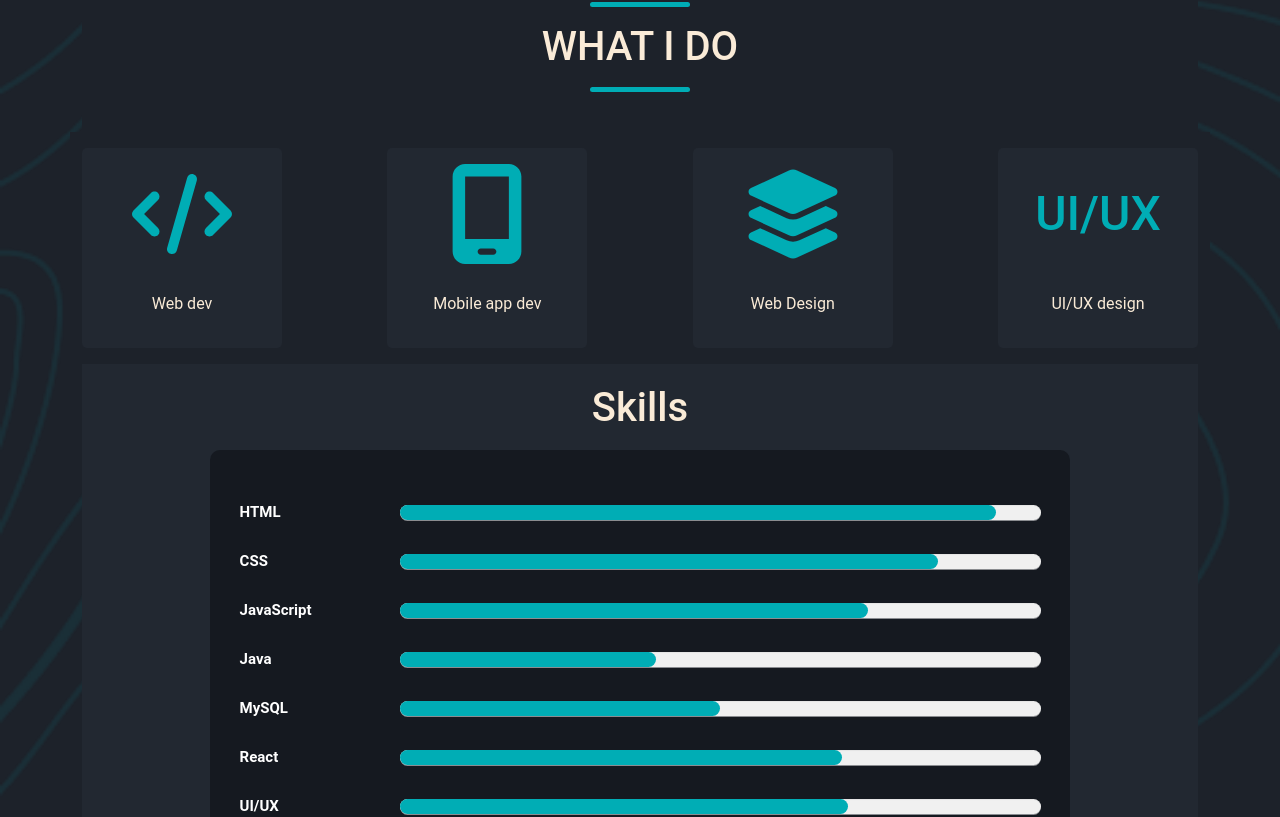
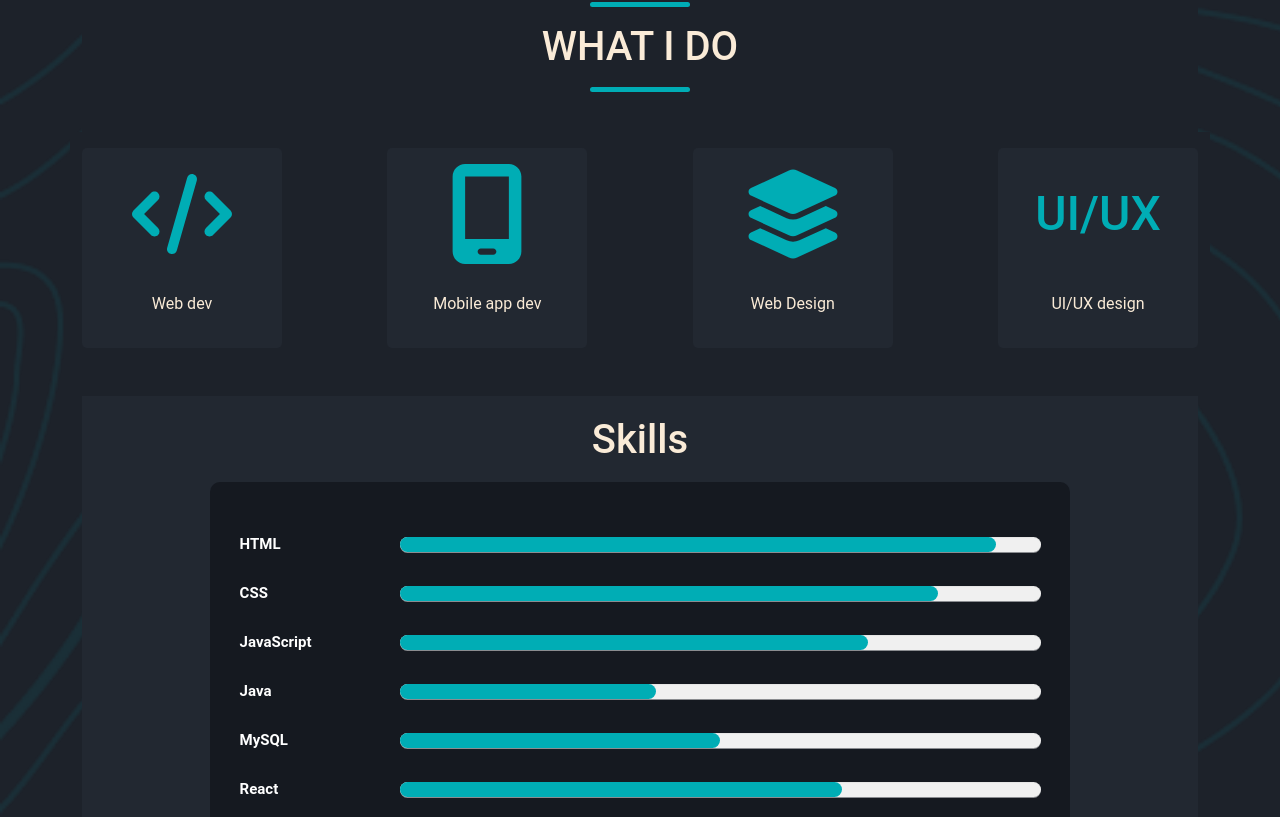
Before and after one commit to jkimkim/portfolio-website, a React (Create React App) app in the folder my-portfolio/: page / in a window 1280 px wide. Shown: the part 878-1695 px from the top of the page. Built offline with nearby package versions, Linux system fonts and the light colour scheme.

Commit message:
Update body.css

```diff
--- a/my-portfolio/src/components/css/body.css
+++ b/my-portfolio/src/components/css/body.css
@@ -316,7 +316,7 @@ body{
 .bg-2{
     background-color: #1D222A;
     color: antiquewhite;
-    padding: 1rem 0 1rem 0;
+    padding: 1rem 0 3rem 0;
 }
 
 .work{
@@ -529,6 +529,10 @@ body{
     position: absolute;
     background-color: #00ADB5;
     border-radius: 10px;
+    border-radius: 10px;
+    transform-origin: left;
+    transform: scaleX(0);
+    animation: animate 1s 1s cubic-bezier(0.075, 0.82, 0.165, 1)forwards;
 }
 
 @keyframes animate {
```
